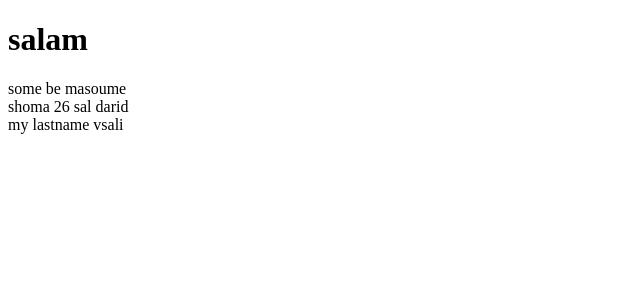
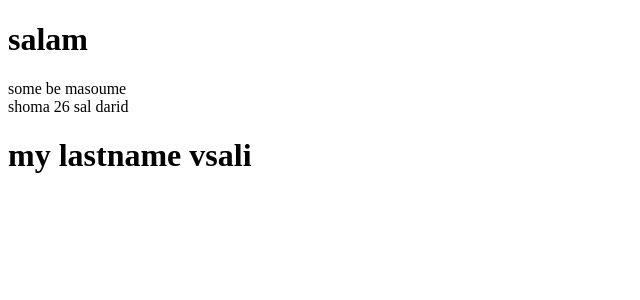
Before and after one commit to Masoume-vesali1993/practice-react, a React (Create React App) app: page / in a window 1280 px wide. Shown: the top 300 px of the page, without its empty margins (0-640 px from the left). Built offline with nearby package versions, Linux system fonts and the light colour scheme.

Commit message:
use
h1 in App.js

```diff
--- a/src/App.js
+++ b/src/App.js
@@ -7,7 +7,7 @@ function App() {
     <div>
       <h1>salam</h1>
       <User name="masoume" age="26">
-          my lastname vsali
+          <h1>my lastname vsali</h1>
         </User>
     </div>
   );
```
